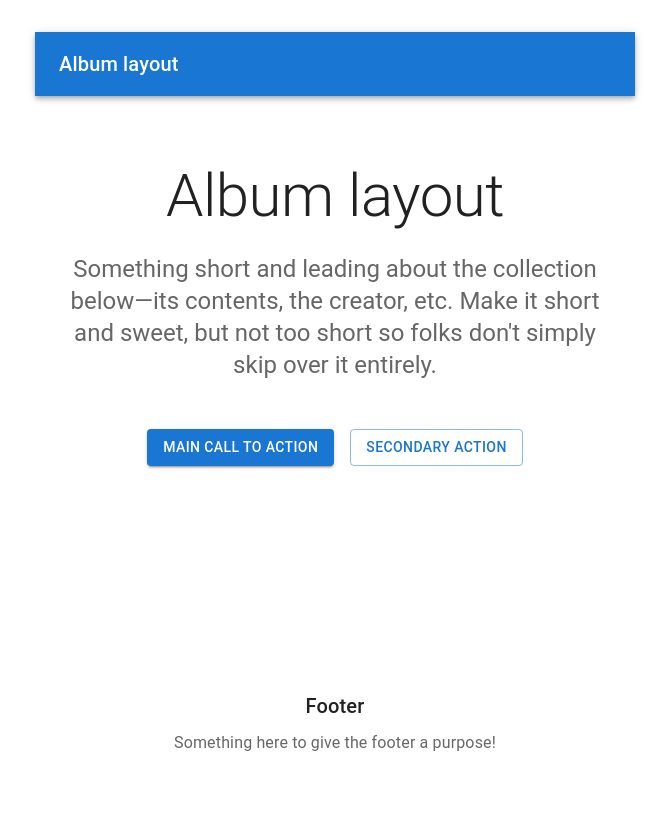
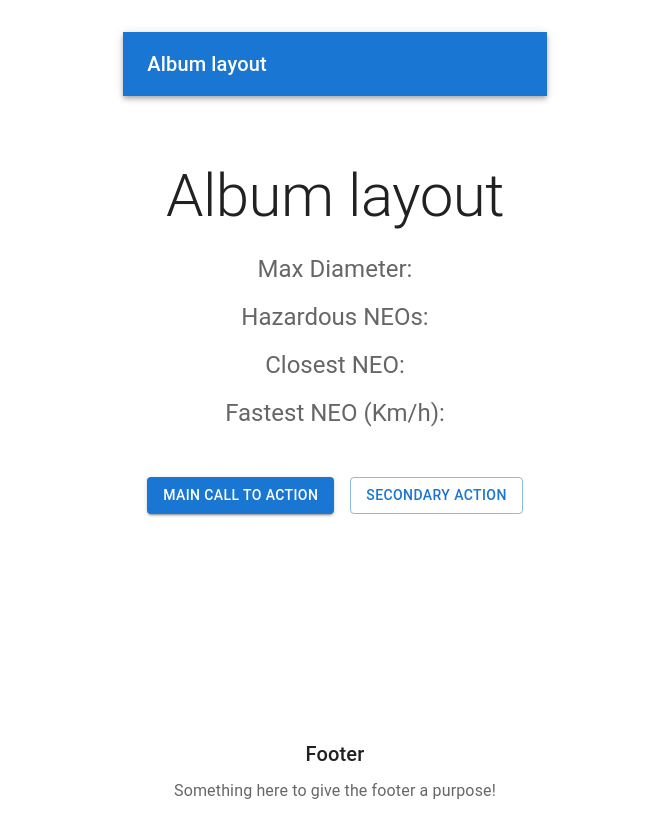
Before and after one commit to VickyKolomiiets/nasa_test, a React (Vite) app: page / in a window 1280 px wide. Shown: the top 838 px of the page, without its empty margins (305-974 px from the left). Built offline with nearby package versions, Linux system fonts and the light colour scheme.

Commit message:
work in progress. Fetch setup

```diff
--- a/src/components/NeoList/NeoList.tsx
+++ b/src/components/NeoList/NeoList.tsx
@@ -19,6 +19,93 @@ import Link from "@mui/material/Link";
 import { createTheme, ThemeProvider } from "@mui/material/styles";
 
 const NEOList = () => {
+  const [neoData, setNeoData] = useState<any>([]);
+  const [aggregatedData, setAggregatedData] = useState<any>([]);
+  const [startDay, setStartDay] = useState(1);
+
+  const fetchData = async (startDate, endDate) => {
+    const data = await getNEOs(startDate, endDate);
+    return data;
+  };
+
+  const fetchAllData = async () => {
+    const today = new Date();
+    const year = today.getFullYear();
+    const month = today.getMonth() + 1;
+    let endDay = today.getDate();
+
+    const startDateString = `${year}-${month
+      .toString()
+      .padStart(2, "0")}-${startDay.toString().padStart(2, "0")}`;
+    const endDateString = `${year}-${month
+      .toString()
+      .padStart(2, "0")}-${startDay.toString().padStart(2, "0")}`;
+
+    // const data = await fetchData(startDateString, endDateString);
+
+    // for (let date in data.near_earth_objects) {
+    //   let maxDiameter = 0;
+    //   let hazardousNEOs = 0;
+    //   let closestNEO = Infinity;
+    //   let fastestNEO = 0;
+
+    //   for (let neo of data.near_earth_objects[date]) {
+    //     setNeoData((allData) => [...allData, neo]);
+
+    //     if (neo.estimated_diameter_max > maxDiameter) {
+    //       maxDiameter = neo.estimated_diameter_max;
+    //     }
+
+    //     if (neo.is_potentially_hazardous_asteroid) {
+    //       hazardousNEOs++;
+    //     }
+
+    //     if (neo.close_approach_data[0].miss_distance.kilometers < closestNEO) {
+    //       closestNEO = neo.close_approach_data[0].miss_distance.kilometers;
+    //     }
+
+    //     if (
+    //       neo.close_approach_data[0].relative_velocity.kilometers_per_hour >
+    //       fastestNEO
+    //     ) {
+    //       fastestNEO =
+    //         neo.close_approach_data[0].relative_velocity.kilometers_per_hour;
+    //     }
+    //   }
+
+    //   setAggregatedData((prev) => [
+    //     ...prev,
+    //     {
+    //       date,
+    //       maxDiameter,
+    //       hazardousNEOs,
+    //       closestNEO,
+    //       fastestNEO,
+    //     },
+    //   ]);
+    // }
+
+    console.log(startDay);
+    setStartDay((prevDay) => prevDay + 1);
+
+    if (startDay === endDay) {
+      setStartDay(1);
+    }
+  };
+
+  useEffect(() => {}, []);
+
+  useEffect(() => {
+    const interval = setInterval(() => {
+      fetchAllData();
+    }, 5000); // Every 5 seconds
+
+    return () => {
+      clearInterval(interval);
+    };
+  }, [startDay]);
+
+  // TODO remove, this demo shouldn't need to reset the theme.
   const defaultTheme = createTheme();
 
   return (
@@ -51,15 +138,43 @@ const NEOList = () => {
               >
                 Album layout
               </Typography>
+
               <Typography
                 variant="h5"
                 align="center"
                 color="text.secondary"
                 paragraph
               >
-                Something short and leading about the collection below—its
-                contents, the creator, etc. Make it short and sweet, but not too
-                short so folks don&apos;t simply skip over it entirely.
+                {" "}
+                Max Diameter: {aggregatedData.maxDiameter}
+              </Typography>
+
+              <Typography
+                variant="h5"
+                align="center"
+                color="text.secondary"
+                paragraph
+              >
+                {" "}
+                Hazardous NEOs: {aggregatedData.hazardousNEOs}
+              </Typography>
+              <Typography
+                variant="h5"
+                align="center"
+                color="text.secondary"
+                paragraph
+              >
+                {" "}
+                Closest NEO: {aggregatedData.closestNEO}
+              </Typography>
+              <Typography
+                variant="h5"
+                align="center"
+                color="text.secondary"
+                paragraph
+              >
+                {" "}
+                Fastest NEO (Km/h): {aggregatedData.fastestNEO}
               </Typography>
               <Stack
                 sx={{ pt: 4 }}
@@ -74,7 +189,13 @@ const NEOList = () => {
           </Box>
           <Container sx={{ py: 8 }} maxWidth="md">
             {/* End hero unit */}
-            <Grid container spacing={4}></Grid>
+            <Grid container spacing={4}>
+              {neoData.slice(startDay, startDay + 6).map((item, index) => (
+                <Grid item key={item.id} xs={12} sm={6} md={4}>
+                  <NeoListItem item={item} aggregatedData={aggregatedData} />
+                </Grid>
+              ))}
+            </Grid>
           </Container>
         </main>
         {/* Footer */}
--- a/src/components/NeoList/NeoListItem.tsx
+++ b/src/components/NeoList/NeoListItem.tsx
@@ -8,9 +8,12 @@ import {
 } from "@mui/material";
 import React from "react";
 
-const NeoListItem = ({ item }: any) => {
+const NeoListItem = ({ item, aggregatedData }: any) => {
   return (
     <Card
+      style={{
+        backgroundColor: item.is_potentially_hazardous_asteroid ? "red" : "",
+      }}
       sx={{
         height: "100%",
         display: "flex",
@@ -29,20 +32,25 @@ const NeoListItem = ({ item }: any) => {
         <Typography gutterBottom variant="h5" component="h2">
           Heading
         </Typography>
-        <Typography>Max Diameter: {item.maxDiameter}</Typography>
+        <Typography>Name: {item.name}</Typography>
+        <Typography>ID: {item.id}</Typography>
 
-        <Typography>Hazardous NEOs: {item.hazardousNEOs}</Typography>
-        <Typography>Closest NEO: {item.closestNEO}</Typography>
-        <Typography>Fastest NEO: {item.fastestNEO}</Typography>
+        <Typography>
+          Potentially hazardous:{" "}
+          {item.is_potentially_hazardous_asteroid ? "Yes" : "No"}
+        </Typography>
+        <Typography>
+          Is sentry: {item.is_sentry_object ? "Yes" : "No"}
+        </Typography>
+        <Typography>
+          Km/h:{" "}
+          {item.close_approach_data[0].relative_velocity.kilometers_per_hour}
+        </Typography>
       </CardContent>
-      <CardActions>
-        <Button size="small">View</Button>
-        <Button size="small">Edit</Button>
-      </CardActions>
     </Card>
 
     // <Card variant="outlined">
-    //   <div style={{ backgroundColor: item.isHazardous ? "red" : "white" }}>
+    //   <div >
     //     <p>Max Diameter: {item.maxDiameter}</p>
     //     <p>Hazardous NEOs: {item.hazardousNEOs}</p>
     //     <p>Closest NEO: {item.closestNEO}</p>
```
